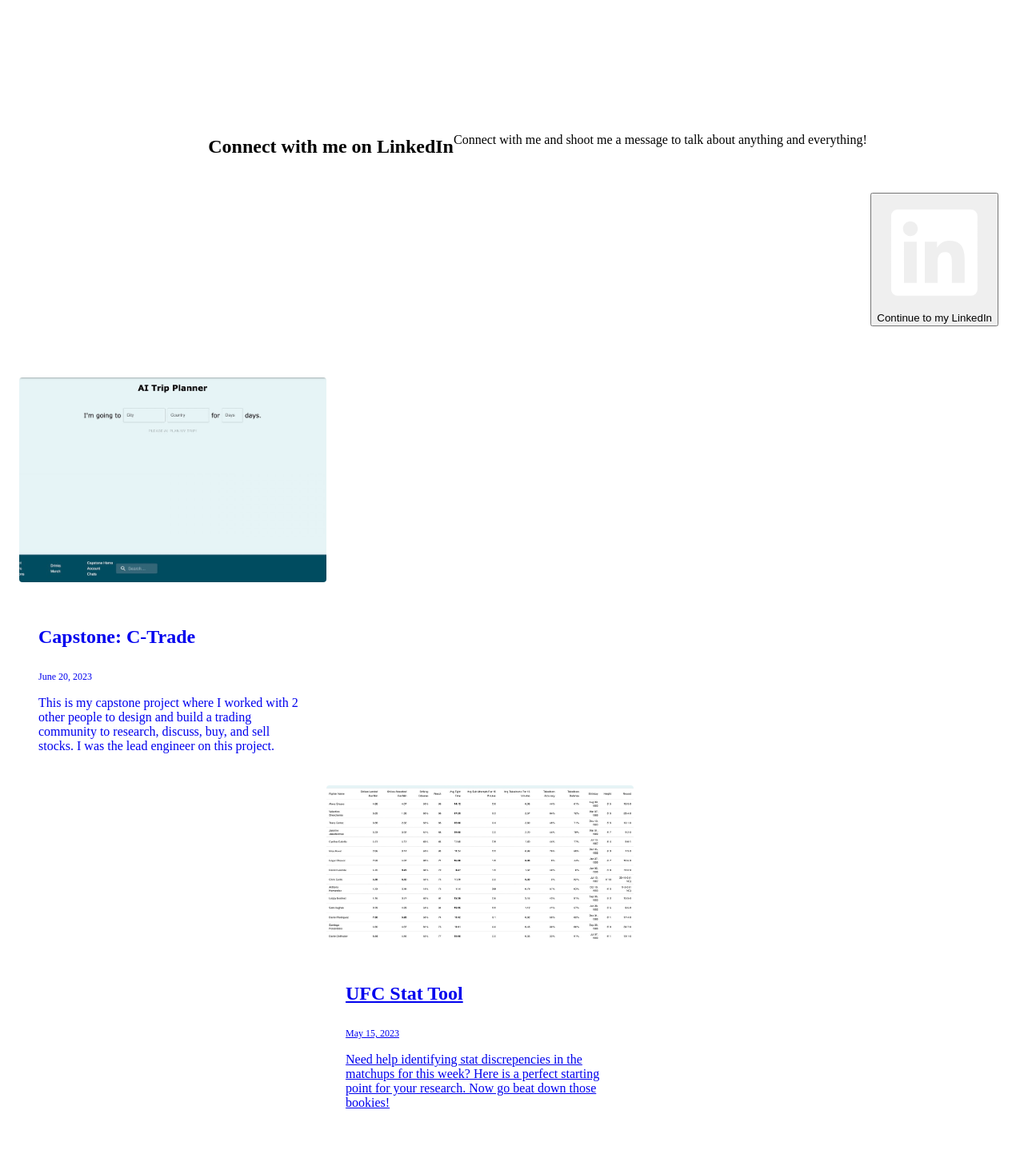
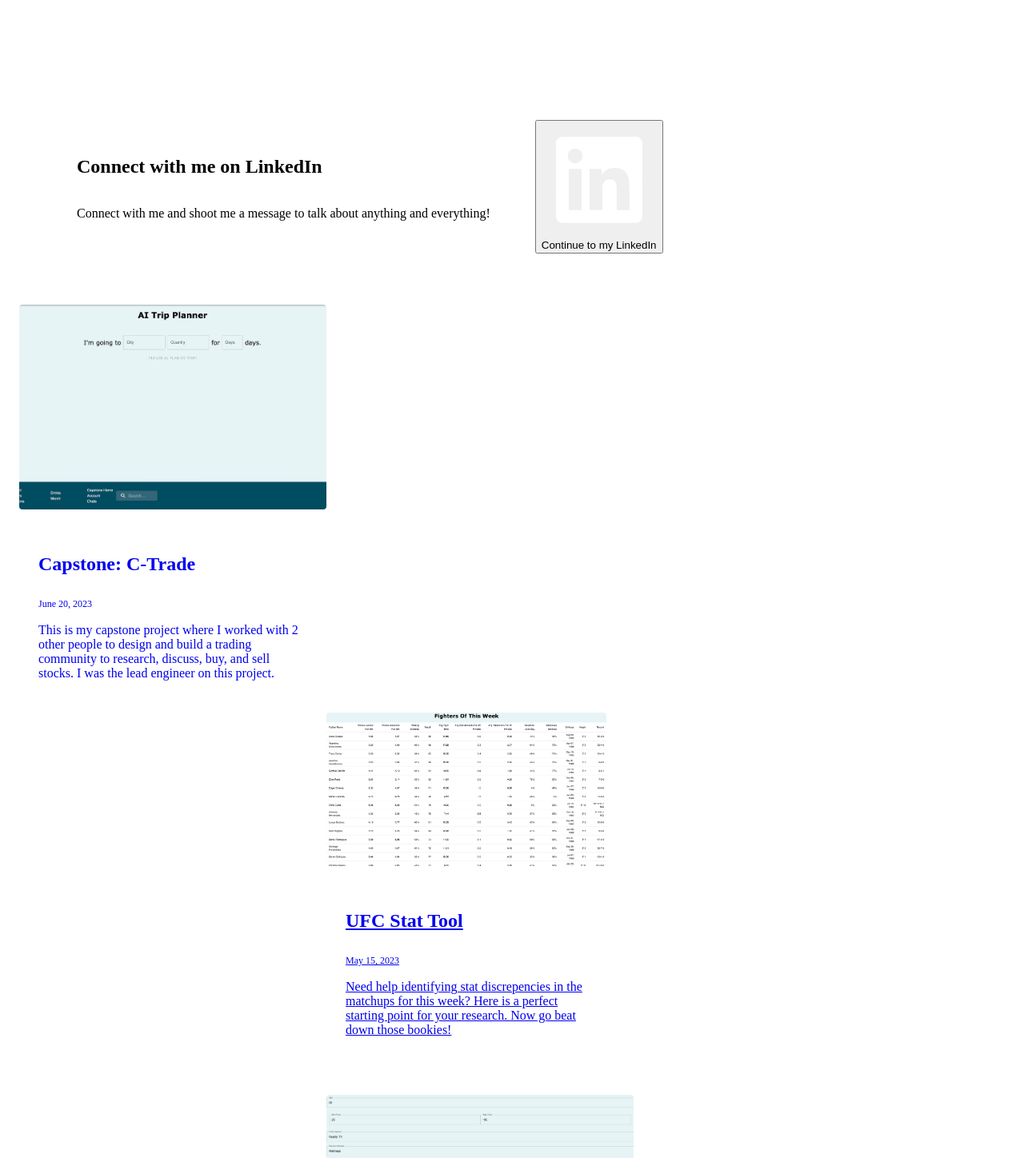
Before and after one commit to mjngit/portfolio, a React app: page /#/ in a window 1280 px wide. Shown: the part 1983-3431 px from the top of the page at 80% size. Built offline with nearby package versions, Linux system fonts and the light colour scheme; no server answers; the HTML template or start-up script is replaced by a standard one; what react-swipeable-views-utils would draw is missing.

Commit message:
brute styling 1.25

```diff
--- a/src/Components/HomeComponents/HomeV2.js
+++ b/src/Components/HomeComponents/HomeV2.js
@@ -163,8 +163,8 @@ function HomeV2() {
                 </div>
             </section>
             <section className="py-6 dark:bg-gray-800 dark:text-gray-50" style={{ paddingTop: '1.5rem', paddingBottom: '1.5rem' }}>
-                <div className="container flex flex-col justify-center p-4 mx-auto space-y-8 md:p-10 lg:space-y-0 lg:space-x-12 lg:justify-between lg:flex-row" style={{ display: 'flex', flexDirection: 'column', padding: ".75rem", marginLeft: '2rem', alignItems: 'center' }}>
-                    <div className="flex flex-col space-y-4 text-center lg:text-left" style={{ display: 'flex', flexDirection: 'row', padding: ".75rem", marginLeft: '2rem', textAlign: 'left' }}>
+                <div className="container flex flex-col justify-center p-4 mx-auto space-y-8 md:p-10 lg:space-y-0 lg:space-x-12 lg:justify-between lg:flex-row" style={{ display: 'flex', flexDirection: 'row', padding: ".75rem", marginLeft: '2rem', alignItems: 'center' }}>
+                    <div className="flex flex-col space-y-4 text-center lg:text-left" style={{ display: 'flex', flexDirection: 'column', padding: ".75rem", marginLeft: '2rem', textAlign: 'left' }}>
                         <h1 className="text-5xl font-bold leadi">Connect with me on LinkedIn</h1>
                         <p className="text-lg" >Connect with me and shoot me a message to talk about anything and everything!</p>
                     </div>
@@ -191,8 +191,8 @@ function HomeV2() {
                             <p>This is my capstone project where I worked with 2 other people to design and build a trading community to research, discuss, buy, and sell stocks. I was the lead engineer on this project.</p>
                         </div>
                     </a>
-                    <div className="grid justify-center grid-cols-1 gap-6 sm:grid-cols-2 lg:grid-cols-3" style={{ display: 'grid', justifyContent: 'center', gap: '2rem', gridTemplateColumns: '450px, 450px ' }}>
-                        <a rel="noopener noreferrer" href="#/stackathon/fighters" className="max-w-sm mx-auto group hover:no-underline focus:no-underline dark:bg-gray-900" style={{ maxWidth: '24rem' }}>
+                    <div className="grid justify-center grid-cols-1 gap-6 sm:grid-cols-2 lg:grid-cols-3" style={{ display: 'grid', justifyContent: 'center', gap: '2rem', gridTemplateColumns: '450px, 450px' }}>
+                        <a rel="noopener noreferrer" href="#/stackathon/fighters" className="max-w-sm mx-auto group hover:no-underline focus:no-underline dark:bg-gray-900" style={{ width: '350px' }}>
                             <img role="presentation" className="object-cover w-full rounded h-44 dark:bg-gray-500" src="/static/images/fighter-stats.jpeg" style={{ objectFit: 'cover', width: '100%', borderRadius: '0.25rem', height: '12rem'   }} />
                             <div className="p-6 space-y-2" style={{ padding: '1.5rem' }}>
                                 <h3 className="text-2xl font-semibold group-hover:underline group-focus:underline" style={{ fontSize: '1.5rem', lineHeight: '2rem', fontWeight: '600'}}>UFC Stat Tool</h3>
@@ -336,8 +336,8 @@ function HomeV2() {
                         </li>
                     </ul>
                     <div className="flex flex-col justify-center pt-6 lg:pt-0" style={{ display: 'flex', flexDirection: 'column', justifyContent: 'flex-end', paddingTop: '1.5rem' }} >
-                        <div className="flex justify-center space-x-4" style={{ display: 'flex', justifyContent: 'center', paddingLeft: '2rem' }}>
-                            <a rel="noopener noreferrer" href="https://www.instagram.com/numerounoabuelo/" className="flex items-center justify-center w-8 h-8 rounded-full sm:w-10 sm:h-10 dark:bg-lime-400 dark:text-gray-900" style={{ paddingLeft: '2rem'}}>
+                        <div className="flex justify-center space-x-4" style={{ display: 'flex', justifyContent: 'flex-end', paddingLeft: '2rem' }}>
+                            <a rel="noopener noreferrer" href="https://www.instagram.com/numerounoabuelo/" className="flex items-center justify-center w-8 h-8 rounded-full sm:w-10 sm:h-10 dark:bg-lime-400 dark:text-gray-900" style={{ paddingLeft: '8px'}}>
                                 <InstagramIcon />
                             </a>
                             {/* Pinterest */}
@@ -352,7 +352,7 @@ function HomeV2() {
                                     <path d="M31.937 6.093c-1.177 0.516-2.437 0.871-3.765 1.032 1.355-0.813 2.391-2.099 2.885-3.631-1.271 0.74-2.677 1.276-4.172 1.579-1.192-1.276-2.896-2.079-4.787-2.079-3.625 0-6.563 2.937-6.563 6.557 0 0.521 0.063 1.021 0.172 1.495-5.453-0.255-10.287-2.875-13.52-6.833-0.568 0.964-0.891 2.084-0.891 3.303 0 2.281 1.161 4.281 2.916 5.457-1.073-0.031-2.083-0.328-2.968-0.817v0.079c0 3.181 2.26 5.833 5.26 6.437-0.547 0.145-1.131 0.229-1.724 0.229-0.421 0-0.823-0.041-1.224-0.115 0.844 2.604 3.26 4.5 6.14 4.557-2.239 1.755-5.077 2.801-8.135 2.801-0.521 0-1.041-0.025-1.563-0.088 2.917 1.86 6.36 2.948 10.079 2.948 12.067 0 18.661-9.995 18.661-18.651 0-0.276 0-0.557-0.021-0.839 1.287-0.917 2.401-2.079 3.281-3.396z"></path>
                                 </svg>
                             </a> */}
-                            <a rel="noopener noreferrer" href="https://github.com/mjngit" className="flex items-center justify-center w-8 h-8 rounded-full sm:w-10 sm:h-10 dark:bg-lime-400 dark:text-gray-900" style={{ paddingLeft: '2rem'}}>
+                            <a rel="noopener noreferrer" href="https://github.com/mjngit" className="flex items-center justify-center w-8 h-8 rounded-full sm:w-10 sm:h-10 dark:bg-lime-400 dark:text-gray-900" style={{ paddingLeft: '8px'}}>
                                 <GitHubIcon />
                             </a>
 
```
